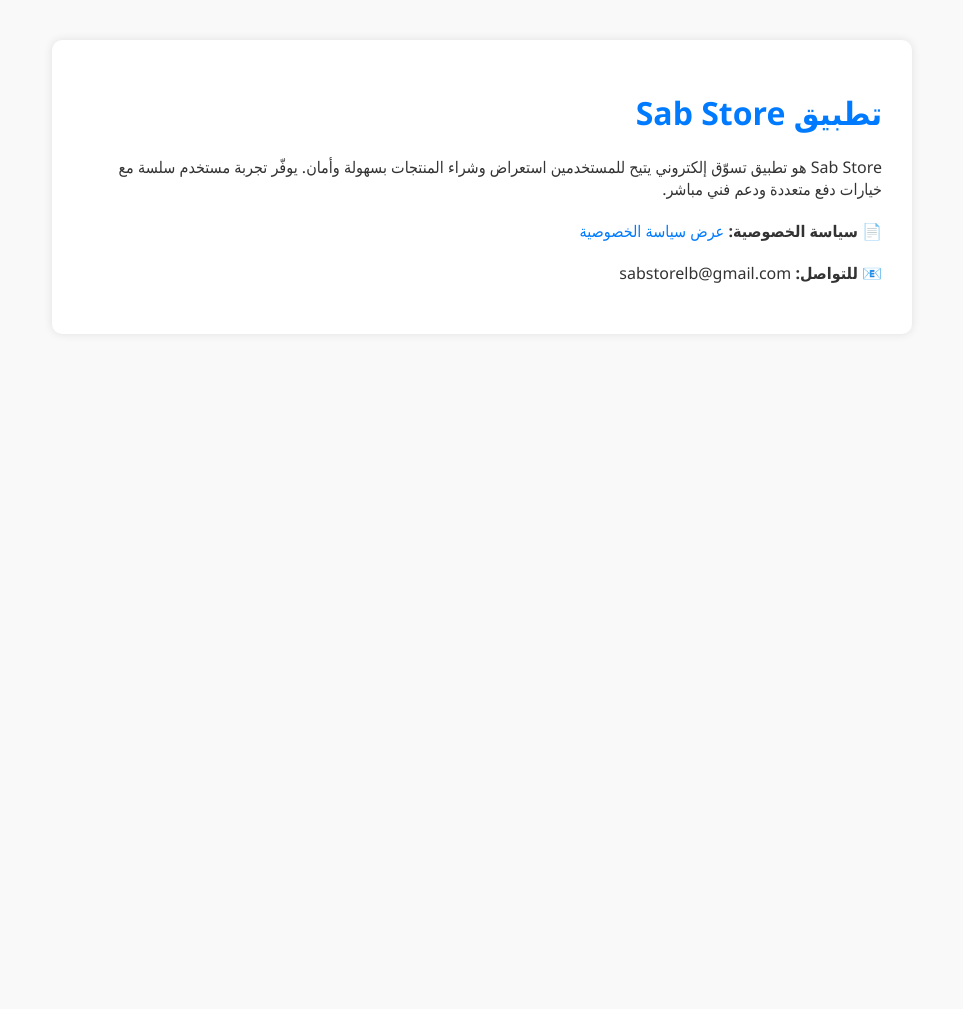
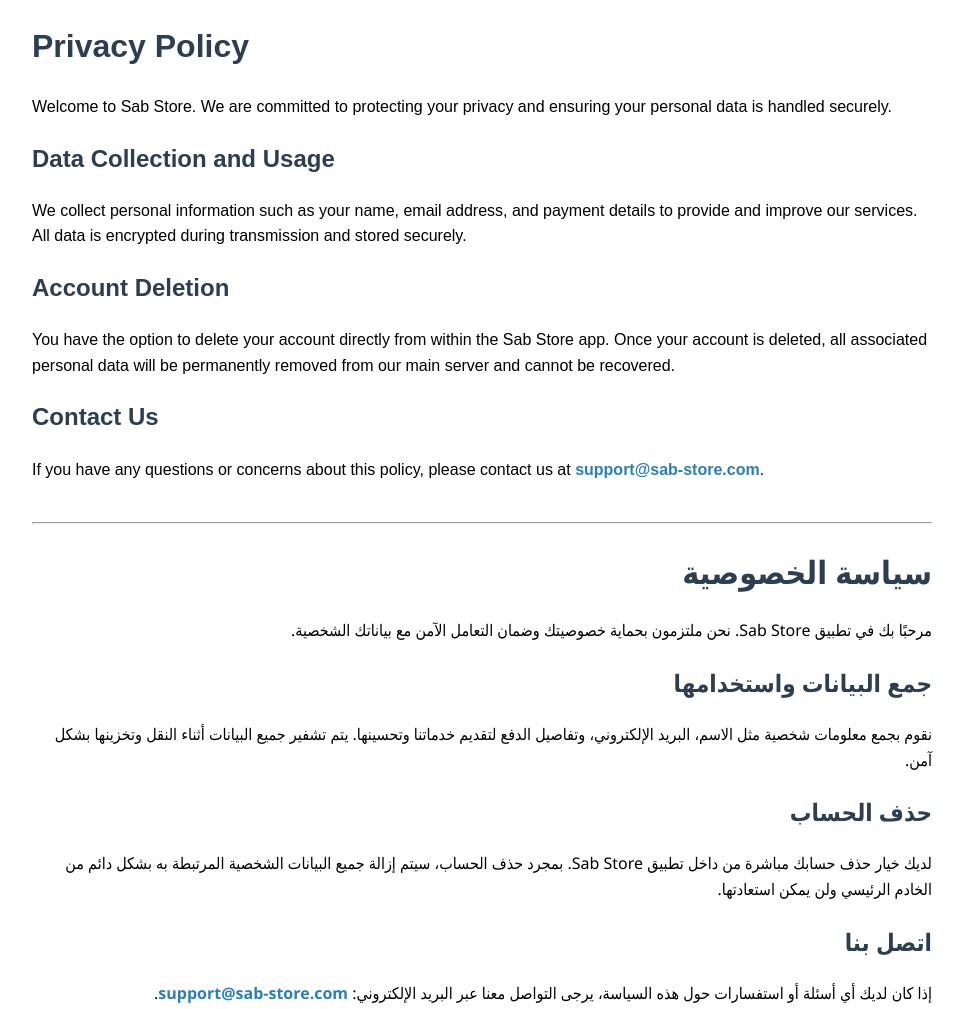
Before and after one commit to AlsultanDeveloper/Delete-Account, a plain HTML site: page index.html in a window 1280 px wide. Shown: the whole page, without its empty margins (158-1121 px from the left). Before the commit the page ends 800 px from the top, so only its background shows below. Drawn offline with Linux system fonts and the light colour scheme.

Commit message:
index account delete

```diff
--- a/index.html
+++ b/index.html
@@ -1,51 +1,50 @@
 
 <!DOCTYPE html>
-<html lang="ar" dir="rtl">
+<html lang="en">
 <head>
     <meta charset="UTF-8">
-    <title>Sab Store</title>
+    <title>Sab Store - Privacy Policy</title>
+    <meta name="viewport" content="width=device-width, initial-scale=1">
     <style>
-        body {
-            font-family: 'Segoe UI', Tahoma, Geneva, Verdana, sans-serif;
-            background-color: #f9f9f9;
-            color: #333;
-            margin: 40px;
-            direction: rtl;
-        }
-        .container {
-            max-width: 800px;
-            margin: auto;
-            background-color: #fff;
-            padding: 30px;
-            border-radius: 10px;
-            box-shadow: 0 0 10px rgba(0,0,0,0.1);
-        }
-        h1 {
-            color: #007bff;
-        }
-        a {
-            color: #007bff;
-            text-decoration: none;
-        }
-        a:hover {
-            text-decoration: underline;
-        }
-        .section {
-            margin-bottom: 20px;
-        }
+        body { font-family: Arial, sans-serif; margin: 20px; line-height: 1.6; }
+        .container { max-width: 900px; margin: auto; }
+        h1, h2 { color: #2c3e50; }
+        .section { margin-bottom: 40px; }
+        .arabic { direction: rtl; text-align: right; font-family: 'Segoe UI', Tahoma, Geneva, Verdana, sans-serif; }
+        .english { direction: ltr; text-align: left; }
+        .contact { font-weight: bold; color: #2980b9; }
     </style>
 </head>
 <body>
     <div class="container">
-        <h1>تطبيق Sab Store</h1>
-        <div class="section">
-            <p>Sab Store هو تطبيق تسوّق إلكتروني يتيح للمستخدمين استعراض وشراء المنتجات بسهولة وأمان. يوفّر تجربة مستخدم سلسة مع خيارات دفع متعددة ودعم فني مباشر.</p>
+        <div class="section english">
+            <h1>Privacy Policy</h1>
+            <p>Welcome to Sab Store. We are committed to protecting your privacy and ensuring your personal data is handled securely.</p>
+
+            <h2>Data Collection and Usage</h2>
+            <p>We collect personal information such as your name, email address, and payment details to provide and improve our services. All data is encrypted during transmission and stored securely.</p>
+
+            <h2>Account Deletion</h2>
+            <p>You have the option to delete your account directly from within the Sab Store app. Once your account is deleted, all associated personal data will be permanently removed from our main server and cannot be recovered.</p>
+
+            <h2>Contact Us</h2>
+            <p>If you have any questions or concerns about this policy, please contact us at <span class="contact">support@sab-store.com</span>.</p>
         </div>
-        <div class="section">
-            <p>📄 <strong>سياسة الخصوصية:</strong> <a href="https://alsultandeveloper.github.io/sab-store-privacy/" target="_blank">عرض سياسة الخصوصية</a></p>
-        </div>
-        <div class="section">
-            <p>📧 <strong>للتواصل:</strong> sabstorelb@gmail.com</p>
+
+        <hr>
+
+        <div class="section arabic">
+            <h1>سياسة الخصوصية</h1>
+            <p>مرحبًا بك في تطبيق Sab Store. نحن ملتزمون بحماية خصوصيتك وضمان التعامل الآمن مع بياناتك الشخصية.</p>
+
+            <h2>جمع البيانات واستخدامها</h2>
+            <p>نقوم بجمع معلومات شخصية مثل الاسم، البريد الإلكتروني، وتفاصيل الدفع لتقديم خدماتنا وتحسينها. يتم تشفير جميع البيانات أثناء النقل وتخزينها بشكل آمن.</p>
+
+            <h2>حذف الحساب</h2>
+            <p>لديك خيار حذف حسابك مباشرة من داخل تطبيق Sab Store. بمجرد حذف الحساب، سيتم إزالة جميع البيانات الشخصية المرتبطة به بشكل دائم من الخادم الرئيسي ولن يمكن استعادتها.</p>
+
+            <h2>اتصل بنا</h2>
+            <p>إذا كان لديك أي أسئلة أو استفسارات حول هذه السياسة، يرجى التواصل معنا عبر البريد الإلكتروني: <span class="contact">support@sab-store.com</span>.</p>
         </div>
     </div>
 </body>
```
